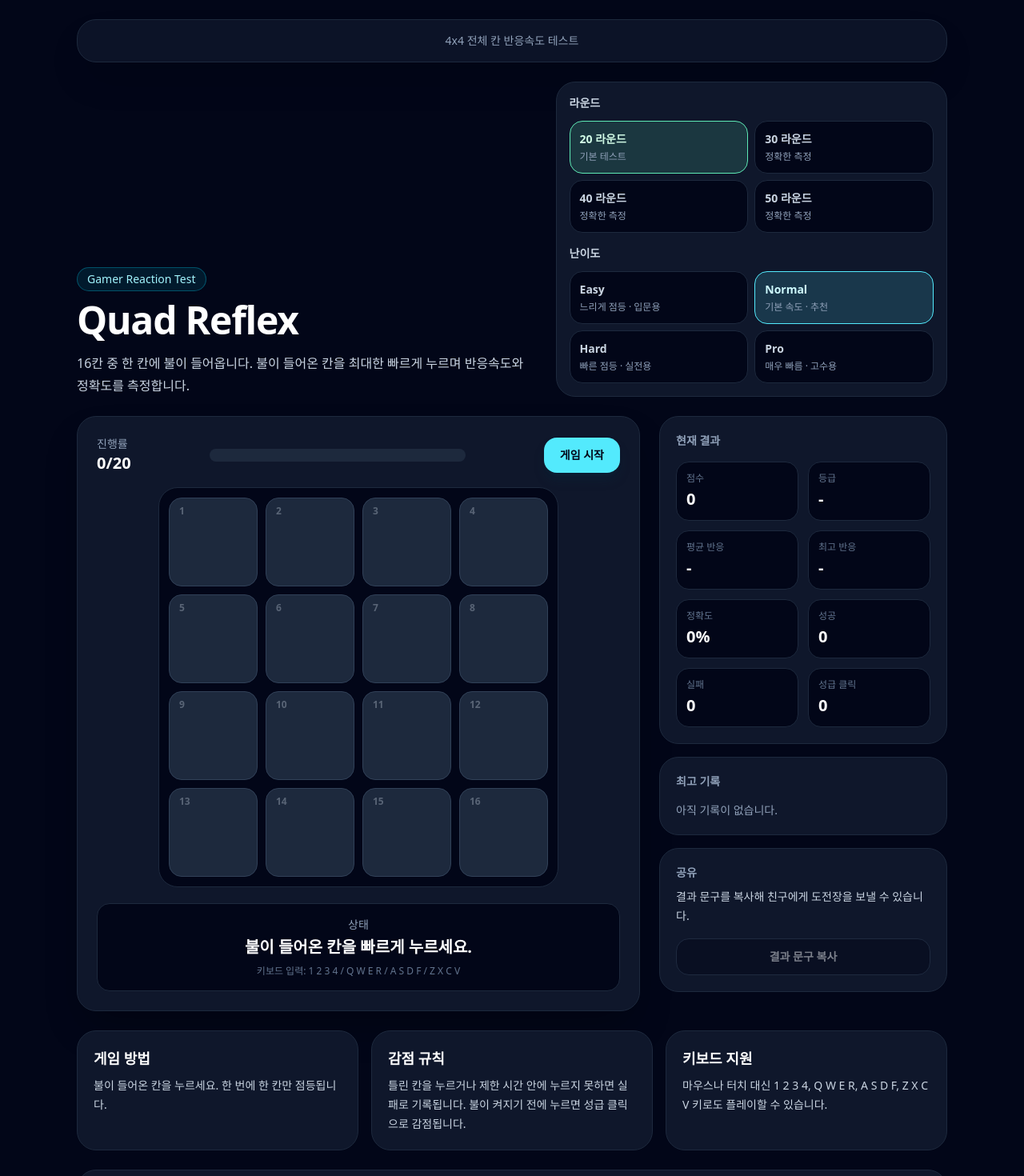
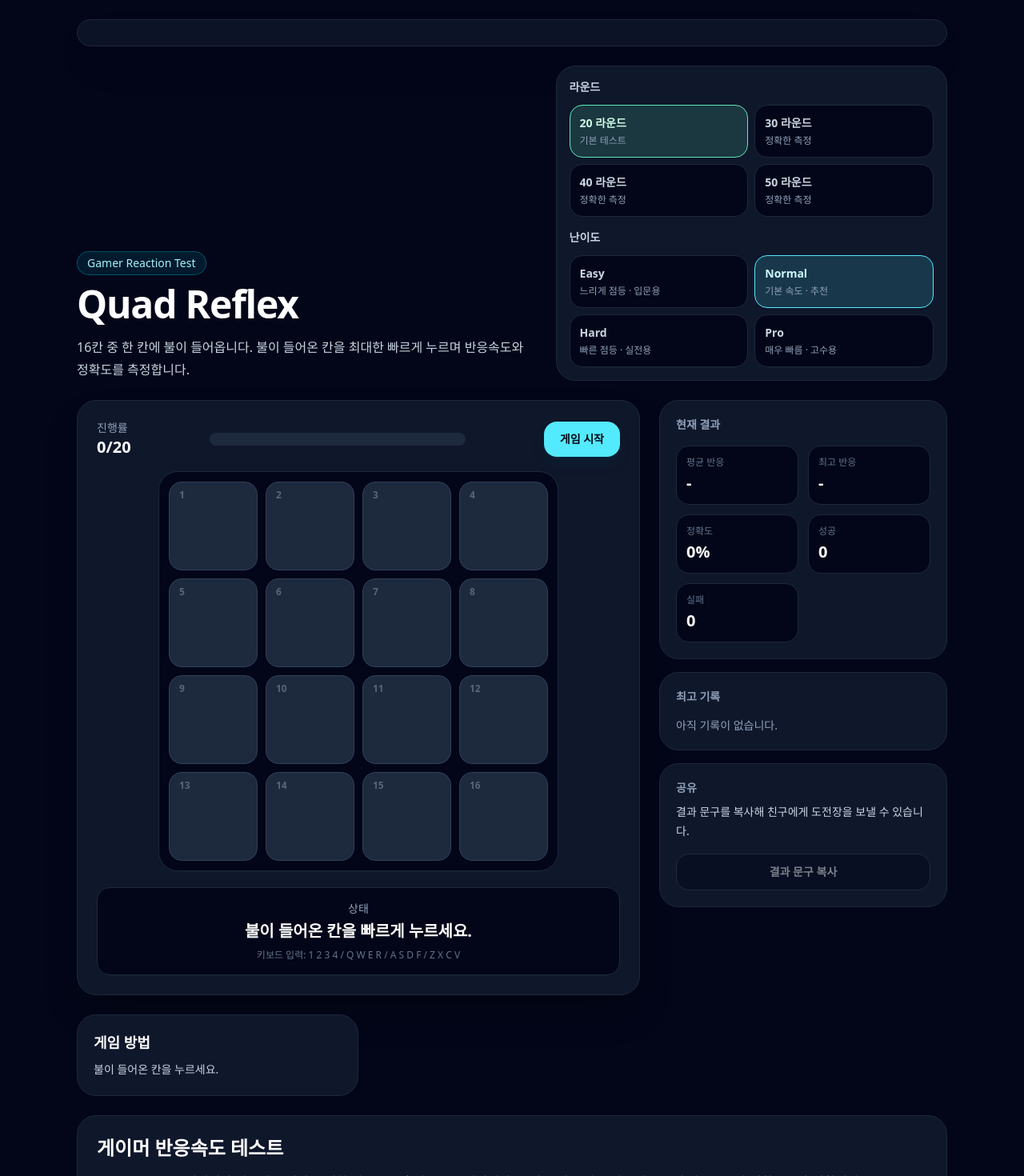
Before and after one commit to HanseonJoo/quad_reflex, a React (Vite) app: page / in a window 1280 px wide. Shown: the top 1470 px of the page at 80% size. Built offline with nearby package versions, Linux system fonts and the light colour scheme.

Commit message:
Update App.jsx

```diff
--- a/src/App.jsx
+++ b/src/App.jsx
@@ -279,7 +279,6 @@ export default function App() {
     <main className="min-h-screen bg-slate-950 text-slate-100">
       <section className="mx-auto flex w-full max-w-6xl flex-col gap-6 px-4 py-6 sm:px-6 lg:px-8">
         <div className="rounded-3xl border border-slate-800 bg-slate-900/80 p-4 text-center text-sm text-slate-400 shadow-2xl shadow-black/20">
-          4x4 전체 칸 반응속도 테스트
         </div>
 
         <header className="grid gap-6 lg:grid-cols-[1.08fr_0.92fr] lg:items-end">
@@ -389,14 +388,11 @@ export default function App() {
           <aside className="flex flex-col gap-4">
             <Panel title="현재 결과">
               <div className="mt-4 grid grid-cols-2 gap-3">
-                <Stat label="점수" value={summary.score} />
-                <Stat label="등급" value={summary.grade} />
                 <Stat label="평균 반응" value={formatMs(summary.avgReaction)} />
                 <Stat label="최고 반응" value={formatMs(summary.bestReaction)} />
                 <Stat label="정확도" value={`${summary.accuracy}%`} />
                 <Stat label="성공" value={stats.correct} />
                 <Stat label="실패" value={stats.misses} />
-                <Stat label="성급 클릭" value={stats.earlyClicks} />
               </div>
             </Panel>
 
@@ -432,17 +428,7 @@ export default function App() {
         <section className="grid gap-4 lg:grid-cols-3">
           <InfoCard
             title="게임 방법"
-            body="불이 들어온 칸을 누르세요. 한 번에 한 칸만 점등됩니다."
-          />
-
-          <InfoCard
-            title="감점 규칙"
-            body="틀린 칸을 누르거나 제한 시간 안에 누르지 못하면 실패로 기록됩니다. 불이 켜지기 전에 누르면 성급 클릭으로 감점됩니다."
-          />
-
-          <InfoCard
-            title="키보드 지원"
-            body="마우스나 터치 대신 1 2 3 4, Q W E R, A S D F, Z X C V 키로도 플레이할 수 있습니다."
+            body="불이 들어온 칸을 누르세요."
           />
         </section>
 
@@ -460,7 +446,6 @@ export default function App() {
         </article>
 
         <div className="rounded-3xl border border-slate-800 bg-slate-900/80 p-4 text-center text-sm text-slate-400">
-          가운데 4칸 포함, 총 16칸 전체가 활성화됩니다.
         </div>
 
         <footer className="pb-8 text-center text-xs text-slate-500">
```
